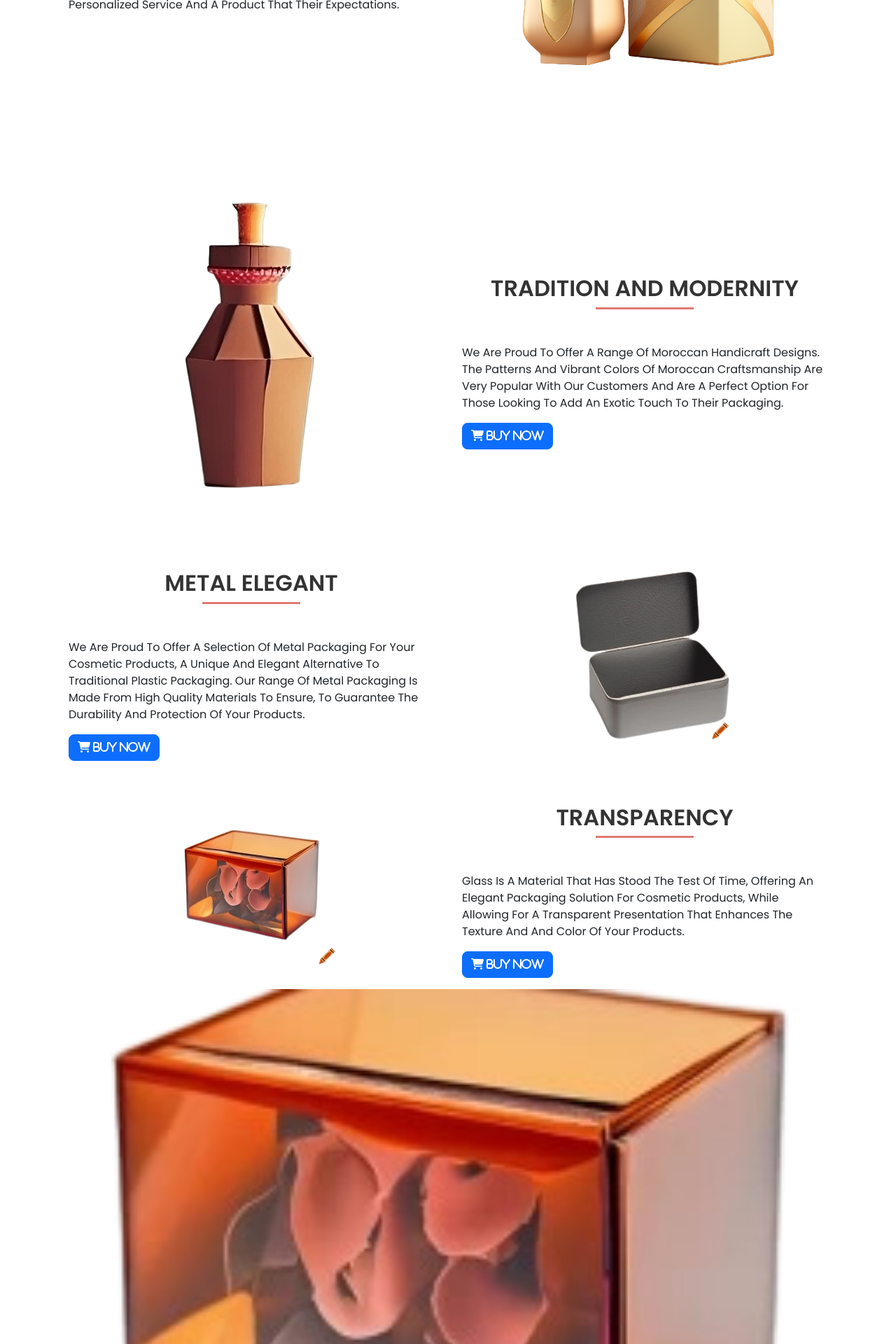
After one commit to hdtohouri/packease_app, a CodeIgniter 4 app: template app/Views/common_ecopack.php in a window 1280 px wide. The commit adds this page. Shown: the part 880-2800 px from the top of the page at 70% size. Run offline with PHP 8.4 and a stand-in for CodeIgniter, Linux system fonts and the light colour scheme; the template is opened without the code that fills it, so the values that code supplies are empty; some libraries are stand-ins or nearby versions.

Commit message:
ajout new header section

```diff
--- /dev/null
+++ b/app/Views/common_ecopack.php
@@ -0,0 +1,312 @@
+<!DOCTYPE html>
+<html lang="en">
+<head>
+    <meta charset="UTF-8">
+    <meta http-equiv="X-UA-Compatible" content="IE=edge">
+    <meta name="viewport" content="width=device-width, initial-scale=1, shrink-to-fit=no" />
+
+        <!-- Custom icons from fontawesome-->
+    <link href="https://cdn.jsdelivr.net/npm/bootstrap@5.2.3/dist/css/bootstrap.min.css" rel="stylesheet" integrity="sha384-rbsA2VBKQhggwzxH7pPCaAqO46MgnOM80zW1RWuH61DGLwZJEdK2Kadq2F9CUG65" crossorigin="anonymous">
+
+        <!-- Custom slider with swiperJS-->
+    <link rel="stylesheet"href="https://cdn.jsdelivr.net/npm/swiper@9/swiper-bundle.min.css"/>
+
+    <script src="https://kit.fontawesome.com/267a08c3f1.js" crossorigin="anonymous"></script>
+    <link rel="icon"  href="<?php echo base_url('favicon.ico'); ?>">
+    <link rel="stylesheet" href="<?php echo base_url('css/style.css'); ?>">
+    <style>
+    html,
+    body {
+      position: relative;
+      height: 100%;
+    }
+
+    .swiper {
+      width: 100%;
+      height: 100%;
+    }
+
+    .swiper-slide {
+      text-align: center;
+      font-size: 18px;
+      background: #fff;
+      display: flex;
+      justify-content: center;
+      align-items: center;
+    }
+
+    .swiper-slide img {
+      display: block;
+      width: 100%;
+      height: 100%;
+      object-fit: cover;
+    }
+
+
+
+    .swiper {
+      width: 100%;
+      height: 100px;
+      margin-left: auto;
+      margin-right: auto;
+    }
+
+    .swiper-slide {
+      background-size: cover;
+      background-position: center;
+    }
+
+    .mySwiper2 {
+      height: 80%;
+      width: 100%;
+    }
+
+    .mySwiper {
+      height: 20%;
+      box-sizing: border-box;
+      padding: 10px 0;
+    }
+
+    .mySwiper .swiper-slide {
+      width: 25%;
+      height: 100%;
+      opacity: 0.4;
+    }
+
+    .mySwiper .swiper-slide-thumb-active {
+      opacity: 1;
+    }
+
+    .swiper-slide img {
+      display: block;
+      width: 100%;
+      height: 100%;
+      object-fit: cover;
+    }
+  </style>
+    <title>Packease</title>
+</head>
+
+    <?php echo view('template/header.php');?>
+    <section class="">
+            <div class="container">
+                <div class="d-sm-flex">
+                    <div>
+                        <h3><span class="text-align-center"></span></h3>
+                    </div>
+                </div>
+            </div>
+    </section>
+
+    <div class="container col-md-8">
+       <div class="row">
+            <div class="col-md-12 col-center">
+                <h2>About Us</h2>
+                <p>
+                    At PackEase, we are passionate about creating custom packaging for
+                    cosmetic products. We believe that packaging
+                    is one of the first things customers notice when they buy a product. That's why we strive to provide innovative, modern and aesthetically pleasing
+                    modern and aesthetically pleasing designs.
+                    We offer a range of pre-made designs to meet the needs of different
+                    customers. We know that every brand has its own identity and we are
+                    here to help companies reflect it through their
+                    their packaging. Our design team is also able to
+                    customize existing designs to meet the unique requirements of each client.
+                </p>
+            </div>
+       </div>
+    </div>
+    <section id="cover" class="container">
+        <div class="row g-2 justify-content-around">
+            <div class="col-md-6 d-flex justify-content-center align-items-center order-lg-2">
+                <div class="p-3">
+                    <h2>Our mission</h2>
+                    <p>
+                        Our mission is to provide
+                        personalized packaging of high quality
+                        quality packaging at competitive prices. We
+                        work hard to ensure that every customer
+                        every customer receives personalized
+                        personalized service and a product that
+                        their expectations.
+                    </p>
+                </div>
+            </div>
+            <div class="col-md-6 d-flex justify-content-center align-items-center order-lg-2">
+                <div class="p-3 home2">
+                    <img class="home-parallax2" src=<?php echo base_url('img/3.png'); ?> data-speed="8" alt="hero section" class="mx-auto d-block w-100 img-fluid" id="move">
+                </div>
+            </div>
+        </div>
+    </section>
+    <section id="cover" class="container">
+        <div class="row g-2 justify-content-around">
+            <div class="col-md-6 d-flex justify-content-center align-items-center order-lg-2">
+                <div class="p-3 home">
+                    <img data-speed="10" class="home-parallax" src=<?php echo base_url('img/pi-removebg-preview.png'); ?> data-speed="5" alt="hero section" class="mx-auto d-block w-100 img-fluid" id="move">
+                </div>
+            </div>
+            <div class="col-md-6 d-flex justify-content-center align-items-center order-lg-2">
+                <div class="p-3">
+                <h2>Tradition and modernity</h2>
+                    <p>We are proud to offer a range of Moroccan handicraft designs. The  Patterns and vibrant colors of Moroccan craftsmanship are very popular with our customers and are a perfect
+                       option for those looking to add an exotic touch to their packaging.
+                    </p>
+                    <button class="btn btn-primary rounded-3 custom-btn" type="button">
+                        <a href="<?php echo base_url('common/marketplace'); ?>" class="nav-link">
+                                <i class="fas fa-shopping-cart">  Buy Now</i>
+                        </a>
+                    </button>
+                </div>
+            </div>
+        </div>
+    </section>
+    <section id="cover" class="container">
+        <div class="row g-2 justify-content-around">
+            <div class="col-md-6 d-flex justify-content-center align-items-center order-lg-2">
+                <div class="p-3">
+                    <h2>Metal Elegant</h2>
+                    <p>We are proud to offer a selection of metal packaging
+                        for your cosmetic products, a unique and
+                        elegant alternative to traditional plastic packaging. Our range of
+                        metal packaging is made from high quality materials to ensure, to guarantee
+                        the durability and protection of your products.
+                    </p>
+                    <button class="btn btn-primary rounded-3 custom-btn" type="button">
+                        <a href="<?php echo base_url('common/marketplace'); ?>" class="nav-link">
+                                <i class="fas fa-shopping-cart">  Buy Now</i>
+                        </a>
+                    </button>
+                </div>
+            </div>
+            <div class="col-md-6 d-flex justify-content-center align-items-center order-lg-2">
+                <div class="p-3 home2">
+                    <img class="home-parallax2" src=<?php echo base_url('img/90-removebg-preview.png'); ?> data-speed="8" alt="hero section" class="mx-auto d-block w-100 img-fluid" id="move">
+                </div>
+            </div>
+        </div>
+    </section>
+    <section id="cover" class="container">
+        <div class="row g-2 justify-content-around">
+            <div class="col-md-6 d-flex justify-content-center align-items-center order-lg-2">
+                <div class="p-3 home">
+                    <img data-speed="10" class="home-parallax" src=<?php echo base_url('img/91-removebg-preview.png'); ?> data-speed="5" alt="hero section" class="mx-auto d-block w-100 img-fluid" id="move">
+                </div>
+            </div>
+            <div class="col-md-6 d-flex justify-content-center align-items-center order-lg-2">
+                <div class="p-3">
+                <h2>Transparency</h2>
+                    <p>Glass is a material that has stood the test of time,
+                        offering an elegant packaging solution for
+                        cosmetic products, while allowing for a transparent
+                        presentation that enhances the texture and
+                        and color of your products.
+                    </p>
+                    <button class="btn btn-primary rounded-3 custom-btn" type="button">
+                        <a href="<?php echo base_url('common/marketplace'); ?>" class="nav-link">
+                                <i class="fas fa-shopping-cart">  Buy Now</i>
+                        </a>
+                    </button>
+                </div>
+            </div>
+        </div>
+    </section>
+    <div style="--swiper-navigation-color: #fff; --swiper-pagination-color: #fff" class="swiper mySwiper2">
+    <div class="swiper-wrapper">
+        <div class="swiper-slide">
+            <img src=<?php echo base_url('img/91-removebg-preview.png'); ?> alt="hero section">
+        </div>
+        <div class="swiper-slide">
+            <img src=<?php echo base_url('img/2x.jpg'); ?> alt="hero section">
+        </div>
+        <div class="swiper-slide">
+            <img src="https://swiperjs.com/demos/images/nature-3.jpg" />
+        </div>
+        <div class="swiper-slide">
+            <img src="https://swiperjs.com/demos/images/nature-4.jpg" />
+        </div>
+        <div class="swiper-slide">
+            <img src="https://swiperjs.com/demos/images/nature-5.jpg" />
+        </div>
+        <div class="swiper-slide">
+            <img src="https://swiperjs.com/demos/images/nature-6.jpg" />
+        </div>
+        <div class="swiper-slide">
+            <img src="https://swiperjs.com/demos/images/nature-7.jpg" />
+        </div>
+        <div class="swiper-slide">
+            <img src="https://swiperjs.com/demos/images/nature-8.jpg" />
+        </div>
+      <div class="swiper-slide">
+        <img src="https://swiperjs.com/demos/images/nature-9.jpg" />
+      </div>
+      <div class="swiper-slide">
+        <img src="https://swiperjs.com/demos/images/nature-10.jpg" />
+      </div>
+    </div>
+    <div class="swiper-button-next"></div>
+    <div class="swiper-button-prev"></div>
+  </div>
+  <div thumbsSlider="" class="swiper mySwiper">
+    <div class="swiper-wrapper">
+        <div class="swiper-slide">
+            <img src=<?php echo base_url('img/91-removebg-preview.png'); ?> alt="hero section">
+        </div>
+        <div class="swiper-slide">
+            <img src=<?php echo base_url('img/2x.jpg'); ?> alt="hero section">
+        </div>
+        <div class="swiper-slide">
+            <img src="https://swiperjs.com/demos/images/nature-3.jpg" />
+        </div>
+        <div class="swiper-slide">
+            <img src="https://swiperjs.com/demos/images/nature-4.jpg" />
+        </div>
+        <div class="swiper-slide">
+            <img src="https://swiperjs.com/demos/images/nature-5.jpg" />
+        </div>
+        <div class="swiper-slide">
+            <img src="https://swiperjs.com/demos/images/nature-6.jpg" />
+        </div>
+        <div class="swiper-slide">
+            <img src="https://swiperjs.com/demos/images/nature-7.jpg" />
+        </div>
+        <div class="swiper-slide">
+            <img src="https://swiperjs.com/demos/images/nature-8.jpg" />
+        </div>
+        <div class="swiper-slide">
+            <img src="https://swiperjs.com/demos/images/nature-9.jpg" />
+        </div>
+        <div class="swiper-slide">
+            <img src="https://swiperjs.com/demos/images/nature-10.jpg" />
+        </div>
+    </div>
+  </div>
+    <?php echo view('template/footer.php');?>
+    <!-- Swiper JS -->
+  <script src="https://cdn.jsdelivr.net/npm/swiper@9/swiper-bundle.min.js"></script>
+
+<!-- Initialize Swiper -->
+<script>
+  var swiper = new Swiper(".mySwiper", {
+    loop: true,
+    spaceBetween: 10,
+    slidesPerView: 4,
+    freeMode: true,
+    watchSlidesProgress: true,
+  });
+  var swiper2 = new Swiper(".mySwiper2", {
+    loop: true,
+    spaceBetween: 10,
+    navigation: {
+      nextEl: ".swiper-button-next",
+      prevEl: ".swiper-button-prev",
+    },
+    thumbs: {
+      swiper: swiper,
+    },
+  });
+</script>
+
+    <script src="https://cdn.jsdelivr.net/npm/bootstrap@5.2.3/dist/js/bootstrap.bundle.min.js" integrity="sha384-kenU1KFdBIe4zVF0s0G1M5b4hcpxyD9F7jL+jjXkk+Q2h455rYXK/7HAuoJl+0I4" crossorigin="anonymous"></script>
+</body>
+</html>
--- a/app/Views/template/header.php
+++ b/app/Views/template/header.php
@@ -30,7 +30,7 @@
                             <a href="<?php echo base_url('common/customizations'); ?>" class="nav-link">Customizations</a>
                         </li>
                         <li class="nav-item">
-                            <a href="<?php echo base_url('#contact'); ?>" class="nav-link">Eco Pack</a>
+                            <a href="<?php echo base_url('common/ecopack'); ?>" class="nav-link">EcoPack</a>
                         </li>
                     </ul>
                 </div>
```
Also changed, not shown: app/Controllers/Common/Ecopack.php (added, +13 -0 lines), app/Views/common_customizations.php (+3 -17 lines), public/img/28.webp (added), public/img/2x.jpg (added), public/img/33.webp (added), public/img/42-removebg-preview.png (added), public/img/73-transformed.webp (added), public/img/90-removebg-preview.png (added), public/img/91-removebg-preview.png (added), public/img/p.jpg (added), public/img/pi-removebg-preview.png (added), public/img/pi.jpeg (added).
